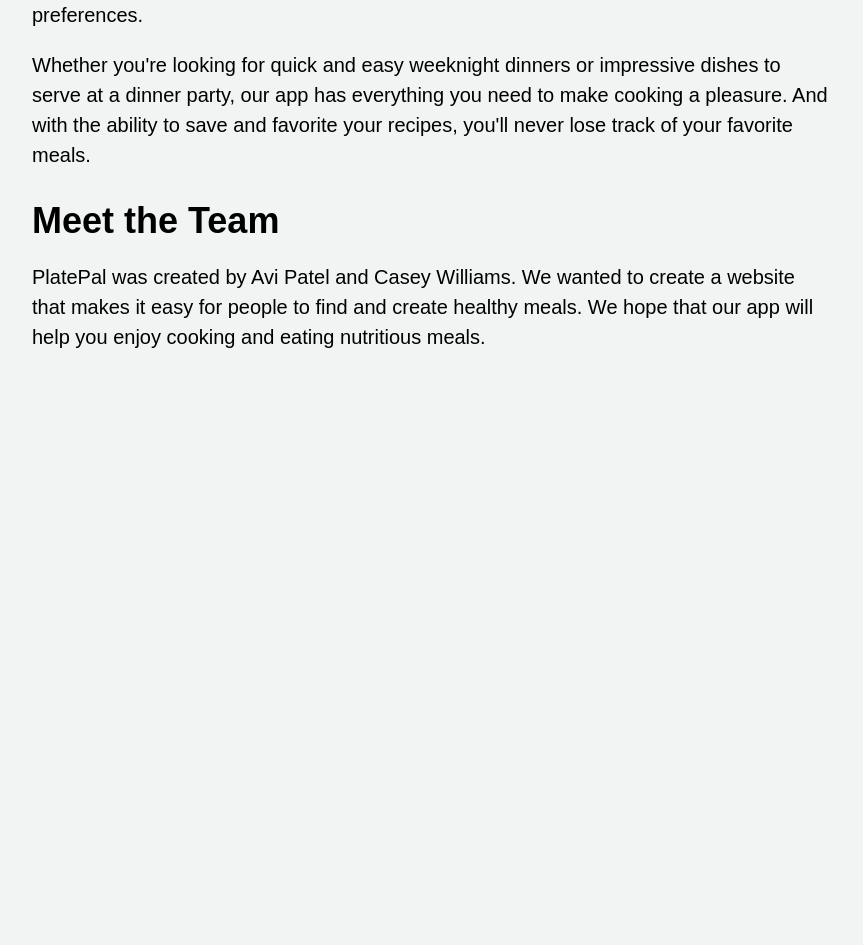
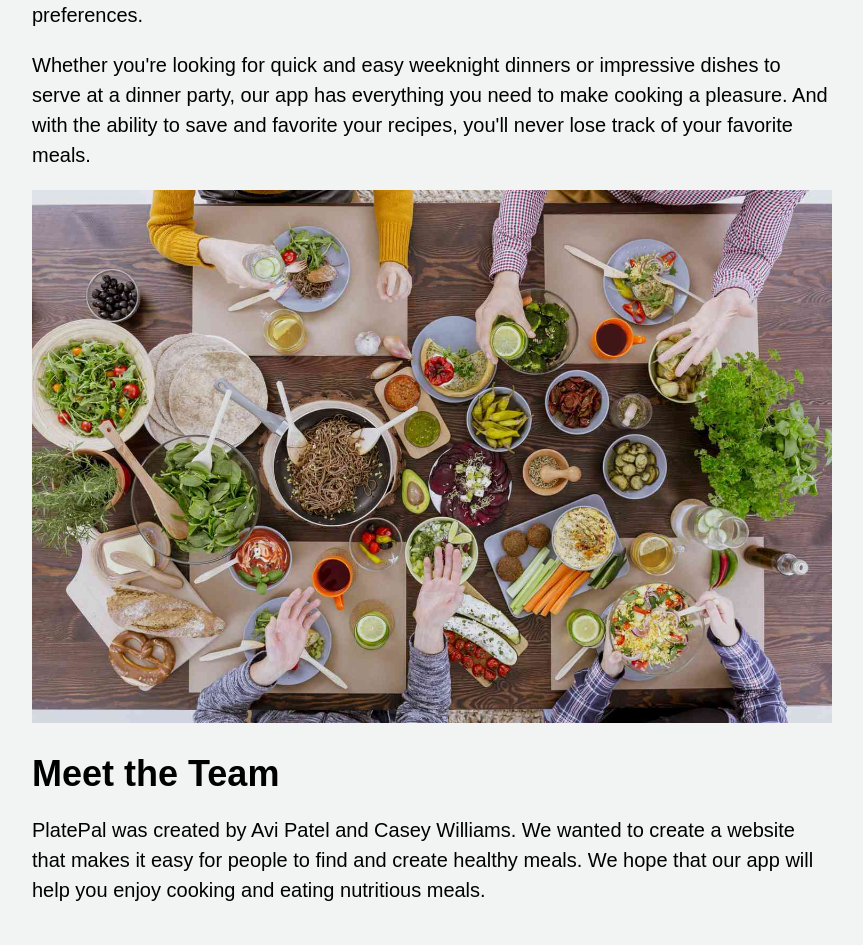
Before and after one commit to cwill399/PlatePal, a Flask app: page /about in a window 1280 px wide. Shown: the part 432-1377 px from the top of the page, without its empty margins (208-1071 px from the left). Before the commit the page ends 780 px from the top, so only its background shows below. Run offline with Flask 3, Linux system fonts and the light colour scheme; a user stored in the database is signed in.

Commit message:
added image to about.html and more

```diff
--- a/PlatePal/website/static/about.css
+++ b/PlatePal/website/static/about.css
@@ -16,6 +16,13 @@ a {
   text-align: center;
   text-decoration: none;
   transition: background-color 0.3s ease-in-out;
+}
+
+img {
+  max-width: 100%;
+  height: auto;
+  display: block;
+  margin: auto;
 }
 
 a:hover {
--- a/PlatePal/website/templates/about.html
+++ b/PlatePal/website/templates/about.html
@@ -14,6 +14,9 @@
   <p>Whether you're looking for quick and easy weeknight dinners or impressive dishes to serve at a dinner party, our app has everything you need to make cooking a pleasure. And with the ability to save and favorite your recipes, you'll never lose track of your favorite meals.</p>
 </div>
 <div>
+  <img src="{{ url_for('static', filename='images/aboutGather.jpg') }}" alt="About Gather">
+</div>
+<div>
   <h2>Meet the Team</h2>
   <p>PlatePal was created by Avi Patel and Casey Williams. We wanted to create a website that makes it easy for people to find and create healthy meals. We hope that our app will help you enjoy cooking and eating nutritious meals.</p>
 </div>
```
Also changed, not shown: PlatePal/instance/database.db, PlatePal/website/static/images/BBQSpaghettiSquashSliders.jpg (added), PlatePal/website/static/images/CrustlessCapreseQuiche.jpg (added), PlatePal/website/static/images/aboutGather.jpg (added).
